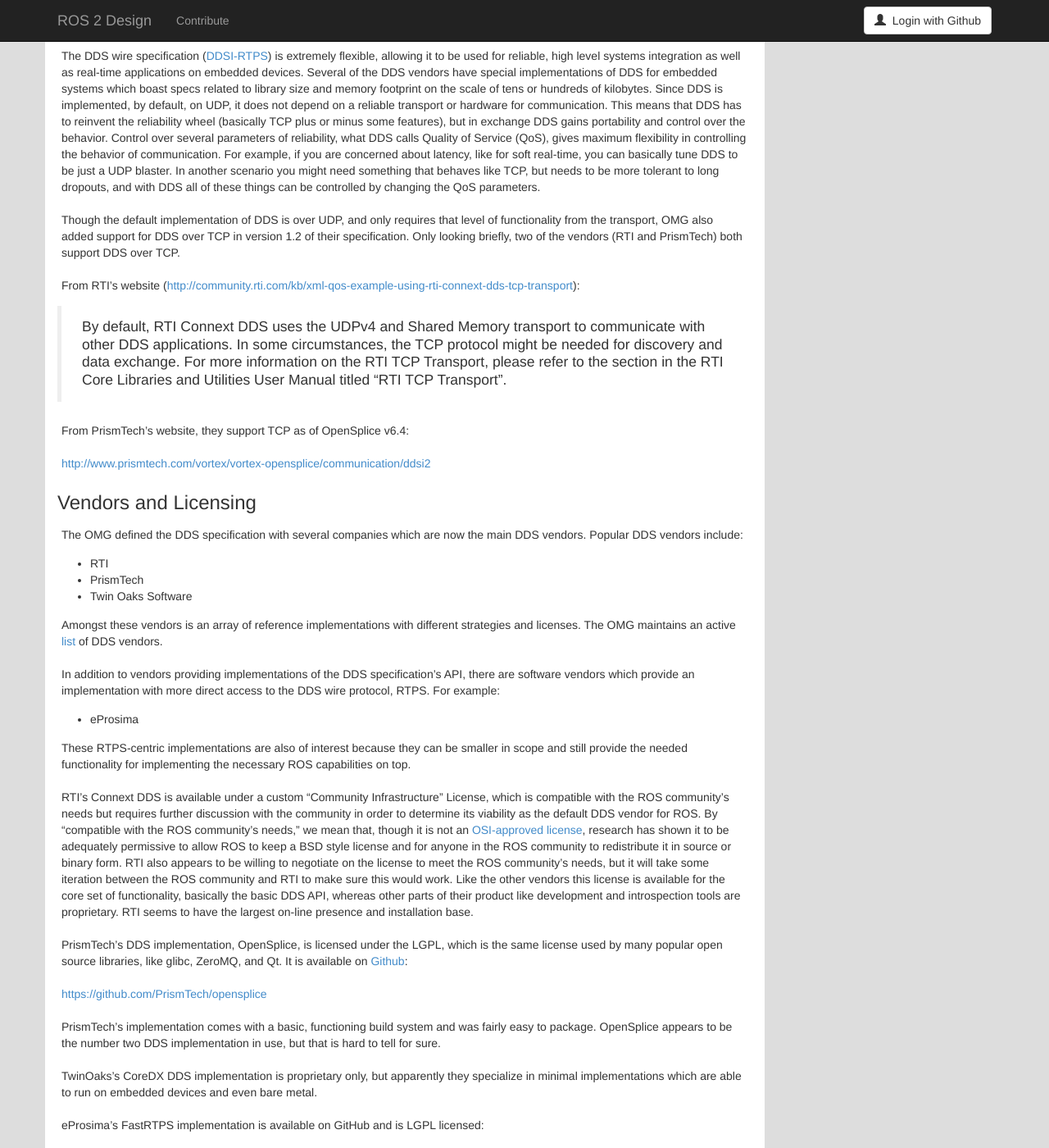
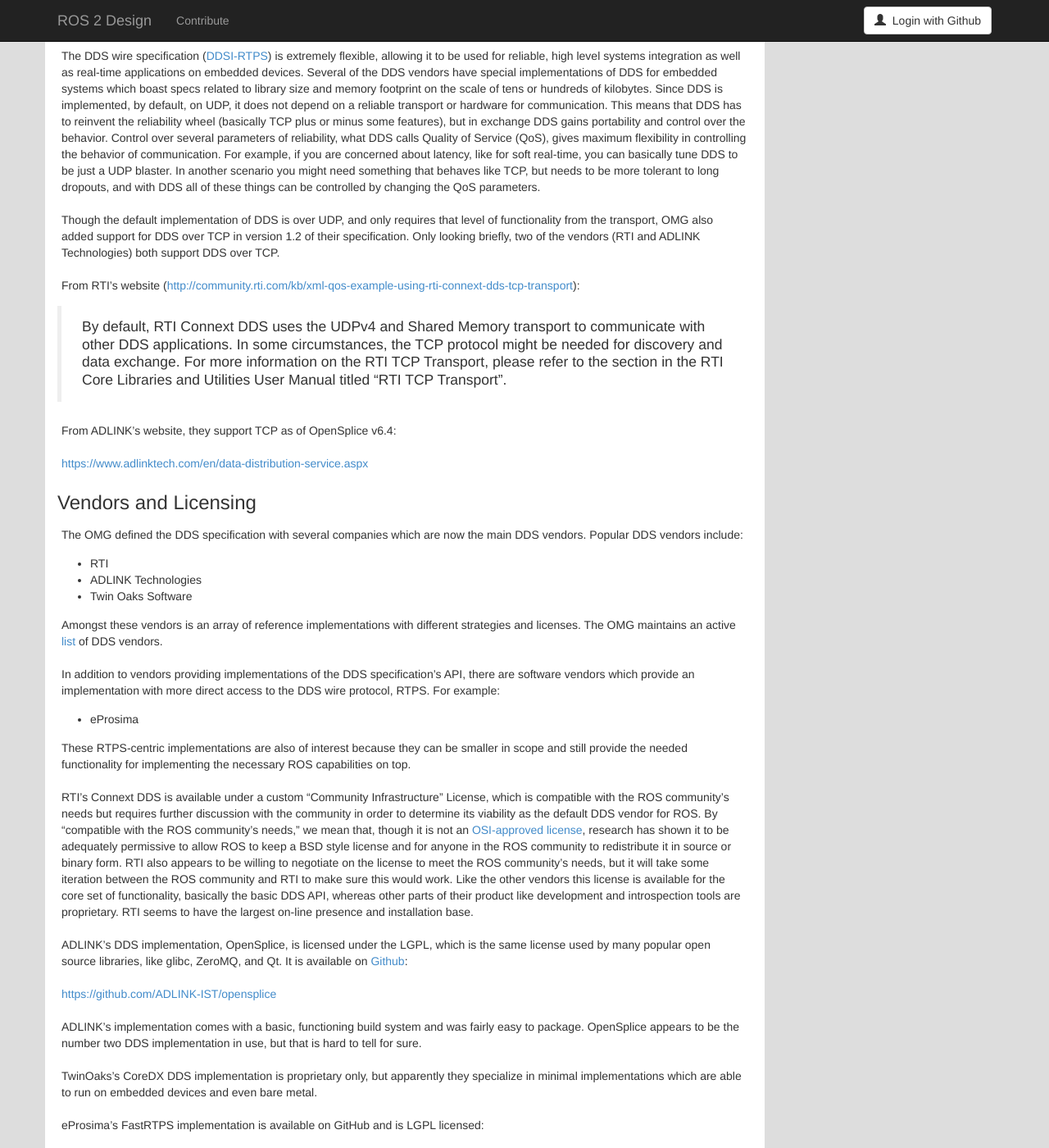
Before and after one commit to ros2/design, a Jekyll site: the page built from articles/020_ros_with_dds.md, in a window 1280 px wide and 1400 px high, scrolled down 1950 px. Shown: the whole window at 82% size. Built offline with Jekyll 4.4.1, drawn with Linux system fonts in a browser that asks for light colours; nearby versions of some CDN libraries.

Commit message:
Update Prism Tech to ADLINK Technologies (#244)
Prism Tech has been aquired by ADLINK Technologies. I found this was outdated and contacted Joe Speed (joe.speed@adlinktech.com) from ADLINK who asked me to make the changes for him because he doesn't know how to submit a pull request

```diff
--- a/articles/020_ros_with_dds.md
+++ b/articles/020_ros_with_dds.md
@@ -106,7 +106,7 @@
 In another scenario you might need something that behaves like TCP, but needs to be more tolerant to long dropouts, and with DDS all of these things can be controlled by changing the QoS parameters.
 
 Though the default implementation of DDS is over UDP, and only requires that level of functionality from the transport, OMG also added support for DDS over TCP in version 1.2 of their specification.
-Only looking briefly, two of the vendors (RTI and PrismTech) both support DDS over TCP.
+Only looking briefly, two of the vendors (RTI and ADLINK Technologies) both support DDS over TCP.
 
 From RTI's website ([http://community.rti.com/kb/xml-qos-example-using-rti-connext-dds-tcp-transport](http://community.rti.com/kb/xml-qos-example-using-rti-connext-dds-tcp-transport)):
 
@@ -114,9 +114,9 @@
 > In some circumstances, the TCP protocol might be needed for discovery and data exchange.
 > For more information on the RTI TCP Transport, please refer to the section in the RTI Core Libraries and Utilities User Manual titled "RTI TCP Transport".
 
-From PrismTech's website, they support TCP as of OpenSplice v6.4:
+From ADLINK's website, they support TCP as of OpenSplice v6.4:
 
-[http://www.prismtech.com/vortex/vortex-opensplice/communication/ddsi2](http://www.prismtech.com/vortex/vortex-opensplice/communication/ddsi2)
+[https://www.adlinktech.com/en/data-distribution-service.aspx](https://www.adlinktech.com/en/data-distribution-service.aspx)
 
 ### Vendors and Licensing
 
@@ -124,7 +124,7 @@
 Popular DDS vendors include:
 
 - RTI
-- PrismTech
+- ADLINK Technologies
 - Twin Oaks Software
 
 Amongst these vendors is an array of reference implementations with different strategies and licenses.
@@ -143,12 +143,12 @@
 Like the other vendors this license is available for the core set of functionality, basically the basic DDS API, whereas other parts of their product like development and introspection tools are proprietary.
 RTI seems to have the largest on-line presence and installation base.
 
-PrismTech's DDS implementation, OpenSplice, is licensed under the LGPL, which is the same license used by many popular open source libraries, like glibc, ZeroMQ, and Qt.
+ADLINK's DDS implementation, OpenSplice, is licensed under the LGPL, which is the same license used by many popular open source libraries, like glibc, ZeroMQ, and Qt.
 It is available on [Github](https://github.com):
 
-[https://github.com/PrismTech/opensplice](https://github.com/PrismTech/opensplice)
+[https://github.com/ADLINK-IST/opensplice](https://github.com/ADLINK-IST/opensplice)
 
-PrismTech's implementation comes with a basic, functioning build system and was fairly easy to package.
+ADLINK's implementation comes with a basic, functioning build system and was fairly easy to package.
 OpenSplice appears to be the number two DDS implementation in use, but that is hard to tell for sure.
 
 TwinOaks's CoreDX DDS implementation is proprietary only, but apparently they specialize in minimal implementations which are able to run on embedded devices and even bare metal.
```
